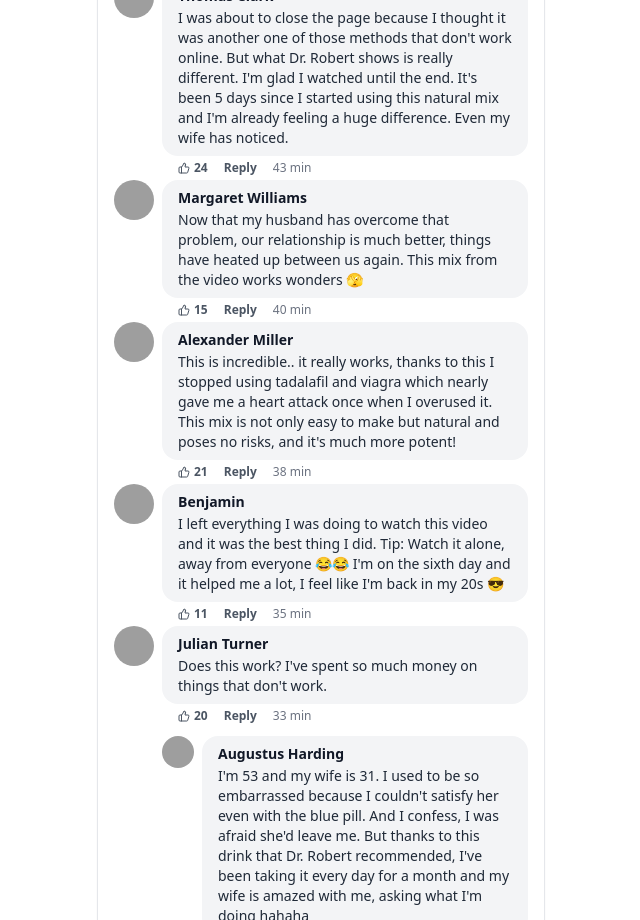
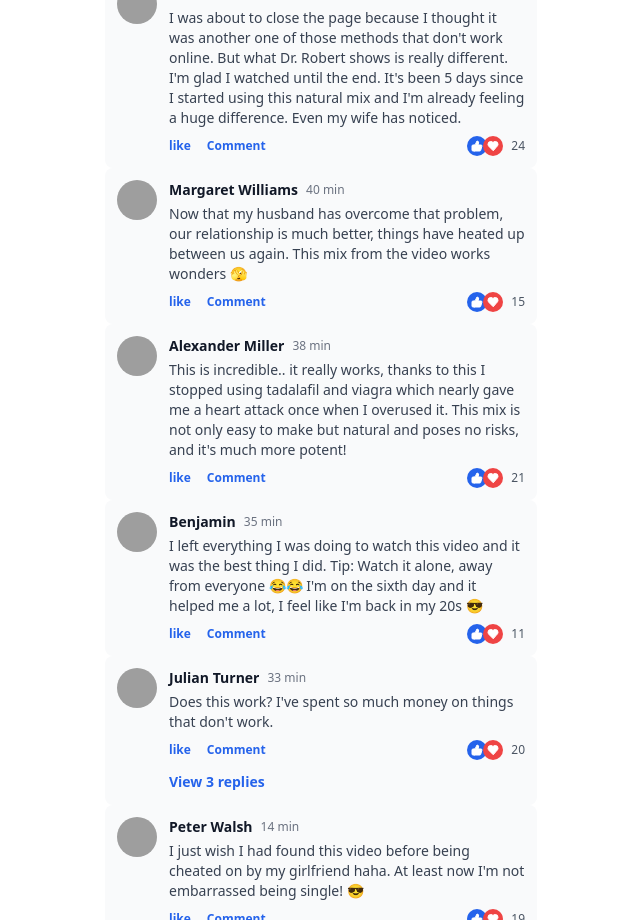
Before and after one commit to levisilvaaa/NUTRA---FRONT-3-, a React (Vite) app: page / in a window 1280 px wide. Shown: the part 1880-2800 px from the top of the page, without its empty margins (319-959 px from the left). Built offline with nearby package versions, Linux system fonts and the light colour scheme; grey boxes are pictures that could not be loaded.

Commit message:
Updated CommentSection.tsx

```diff
--- a/src/components/Comment.tsx
+++ b/src/components/Comment.tsx
@@ -1,5 +1,5 @@
-import React from 'react';
-import { ThumbsUp } from 'lucide-react';
+import React, { useState } from 'react';
+import { ThumbsUp, Heart } from 'lucide-react';
 import { Comment as CommentType, Reply } from '../types/comment';
 import { CommentInput } from './CommentInput';
 
@@ -8,28 +8,31 @@ interface CommentProps {
   onLike: (id: string) => void;
   onReply: (commentId: string, replyText: string) => void;
   onToggleReplyInput: (id: string) => void;
-  isReply?: boolean;
 }
 
 export const Comment: React.FC<CommentProps> = ({
   comment,
   onLike,
   onReply,
-  onToggleReplyInput,
-  isReply = false
+  onToggleReplyInput
 }) => {
+  const [showReplies, setShowReplies] = useState(false);
+
   const handleReplySubmit = (text: string) => {
     onReply(comment.id, text);
     onToggleReplyInput(comment.id);
+    setShowReplies(true);
   };
 
   const handleReplyCancel = () => {
     onToggleReplyInput(comment.id);
   };
 
+  const hasReplies = comment.replies && comment.replies.length > 0;
+
   return (
-    <div className={isReply ? 'ml-12 mt-3' : 'mt-4'}>
-      <div className="flex gap-2">
+    <div className="bg-gray-50 rounded-lg p-3 mb-3">
+      <div className="flex gap-3">
         <img
           src={comment.avatar}
           alt={comment.author}
@@ -37,44 +40,63 @@ export const Comment: React.FC<CommentProps> = ({
         />
 
         <div className="flex-1 min-w-0">
-          <div className="bg-gray-100 rounded-2xl px-4 py-2 inline-block max-w-full">
-            <div className="font-semibold text-sm text-gray-900">{comment.author}</div>
-            <p className="text-sm text-gray-800 mt-0.5 break-words">{comment.text}</p>
+          <div className="mb-1">
+            <div className="flex items-center gap-2">
+              <span className="font-semibold text-sm text-gray-900">{comment.author}</span>
+              <span className="text-xs text-gray-500">{comment.time}</span>
+            </div>
+            <p className="text-sm text-gray-700 mt-1 break-words">{comment.text}</p>
           </div>
 
-          <div className="flex items-center gap-4 mt-1 ml-4">
+          <div className="flex items-center gap-4 mt-2">
             <button
               onClick={() => onLike(comment.id)}
-              className={`flex items-center gap-1 text-xs font-semibold transition-colors ${
-                comment.isLiked ? 'text-blue-600' : 'text-gray-600 hover:text-blue-600'
+              className={`text-xs font-semibold transition-colors ${
+                comment.isLiked ? 'text-blue-600' : 'text-blue-600 hover:text-blue-700'
               }`}
             >
-              <ThumbsUp className={`w-3 h-3 ${comment.isLiked ? 'fill-blue-600' : ''}`} />
-              <span>{comment.likes > 0 ? comment.likes : 'Like'}</span>
+              like
             </button>
 
-            {!isReply && (
             <button
               onClick={() => onToggleReplyInput(comment.id)}
-                className="text-xs font-semibold text-gray-600 hover:text-blue-600 transition-colors"
+              className="text-xs font-semibold text-blue-600 hover:text-blue-700 transition-colors"
             >
-                Reply
+              Comment
             </button>
-            )}
 
-            <span className="text-xs text-gray-500">{comment.time}</span>
+            <div className="flex items-center gap-1 ml-auto">
+              <div className="flex items-center">
+                <div className="w-5 h-5 bg-blue-600 rounded-full flex items-center justify-center">
+                  <ThumbsUp className="w-3 h-3 text-white fill-white" />
+                </div>
+                <div className="w-5 h-5 bg-red-500 rounded-full flex items-center justify-center -ml-1">
+                  <Heart className="w-3 h-3 text-white fill-white" />
+                </div>
+              </div>
+              <span className="text-xs text-gray-600 ml-1">{comment.likes}</span>
+            </div>
           </div>
 
           {comment.showReplyInput && (
             <CommentInput
               onSubmit={handleReplySubmit}
               onCancel={handleReplyCancel}
-              placeholder="Write a reply..."
+              placeholder="Write a comment..."
             />
           )}
 
-          {comment.replies && comment.replies.length > 0 && (
-            <div className="mt-2">
+          {hasReplies && !showReplies && (
+            <button
+              onClick={() => setShowReplies(true)}
+              className="text-sm font-semibold text-blue-600 hover:text-blue-700 mt-3 transition-colors"
+            >
+              View {comment.replies.length} {comment.replies.length === 1 ? 'reply' : 'replies'}
+            </button>
+          )}
+
+          {hasReplies && showReplies && (
+            <div className="mt-3 space-y-3">
               {comment.replies.map((reply) => (
                 <ReplyComment
                   key={reply.id}
@@ -97,8 +119,7 @@ interface ReplyCommentProps {
 
 const ReplyComment: React.FC<ReplyCommentProps> = ({ reply, onLike }) => {
   return (
-    <div className="mt-3">
-      <div className="flex gap-2">
+    <div className="flex gap-2 ml-2">
       <img
         src={reply.avatar}
         alt={reply.author}
@@ -106,24 +127,29 @@ const ReplyComment: React.FC<ReplyCommentProps> = ({ reply, onLike }) => {
       />
 
       <div className="flex-1 min-w-0">
-          <div className="bg-gray-100 rounded-2xl px-4 py-2 inline-block max-w-full">
-            <div className="font-semibold text-sm text-gray-900">{reply.author}</div>
-            <p className="text-sm text-gray-800 mt-0.5 break-words">{reply.text}</p>
+        <div className="mb-1">
+          <div className="flex items-center gap-2">
+            <span className="font-semibold text-sm text-gray-900">{reply.author}</span>
+            <span className="text-xs text-gray-500">{reply.time}</span>
+          </div>
+          <p className="text-sm text-gray-700 mt-1 break-words">{reply.text}</p>
         </div>
 
-          <div className="flex items-center gap-4 mt-1 ml-4">
+        <div className="flex items-center gap-4 mt-1">
           <button
             onClick={() => onLike(reply.id)}
-              className={`flex items-center gap-1 text-xs font-semibold transition-colors ${
-                reply.isLiked ? 'text-blue-600' : 'text-gray-600 hover:text-blue-600'
+            className={`text-xs font-semibold transition-colors ${
+              reply.isLiked ? 'text-blue-600' : 'text-blue-600 hover:text-blue-700'
             }`}
           >
-              <ThumbsUp className={`w-3 h-3 ${reply.isLiked ? 'fill-blue-600' : ''}`} />
-              <span>{reply.likes > 0 ? reply.likes : 'Like'}</span>
+            like
           </button>
 
-            <span className="text-xs text-gray-500">{reply.time}</span>
-          </div>
+          <button
+            className="text-xs font-semibold text-blue-600 hover:text-blue-700 transition-colors"
+          >
+            Comment
+          </button>
         </div>
       </div>
     </div>
--- a/src/components/CommentSection.tsx
+++ b/src/components/CommentSection.tsx
@@ -79,16 +79,9 @@ export const CommentSection: React.FC = () => {
   );
 
   return (
-    <div className="w-full max-w-md mx-auto bg-white rounded-lg shadow-sm border border-gray-200 mt-6 mb-6">
-      <div className="p-4">
-        <div className="flex items-center gap-2 mb-4 pb-3 border-b border-gray-200">
-          <MessageCircle className="w-5 h-5 text-gray-600" />
-          <h2 className="text-lg font-semibold text-gray-900">
-            {totalComments} {totalComments === 1 ? 'Comment' : 'Comments'}
-          </h2>
-        </div>
-
-        <div className="space-y-1">
+    <div className="w-full max-w-md mx-auto bg-white rounded-lg mt-6 mb-6">
+      <div className="px-2">
+        <div className="space-y-0">
           {comments.map(comment => (
             <Comment
               key={comment.id}
```
Lines whose indentation alone changed are shown as unchanged.
